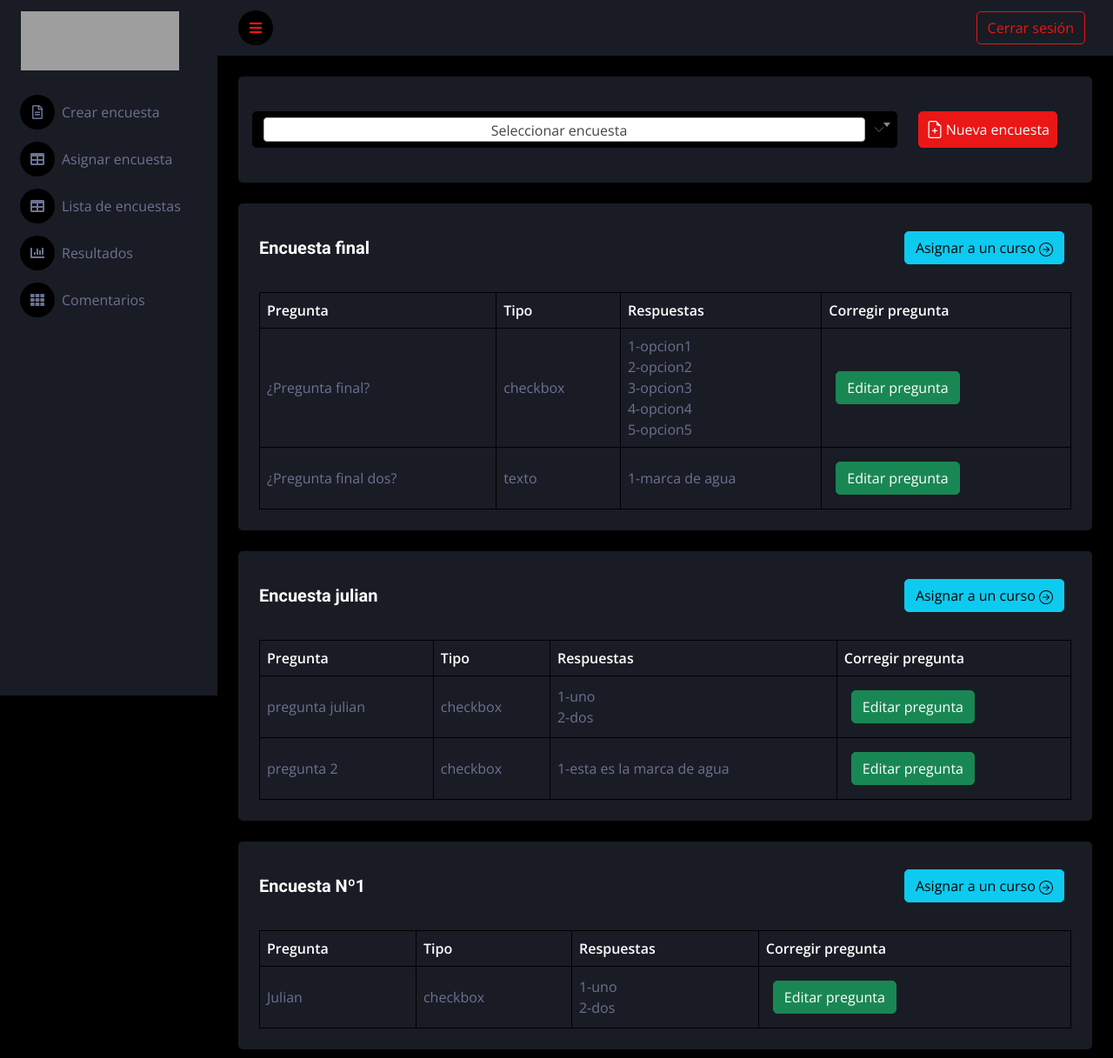
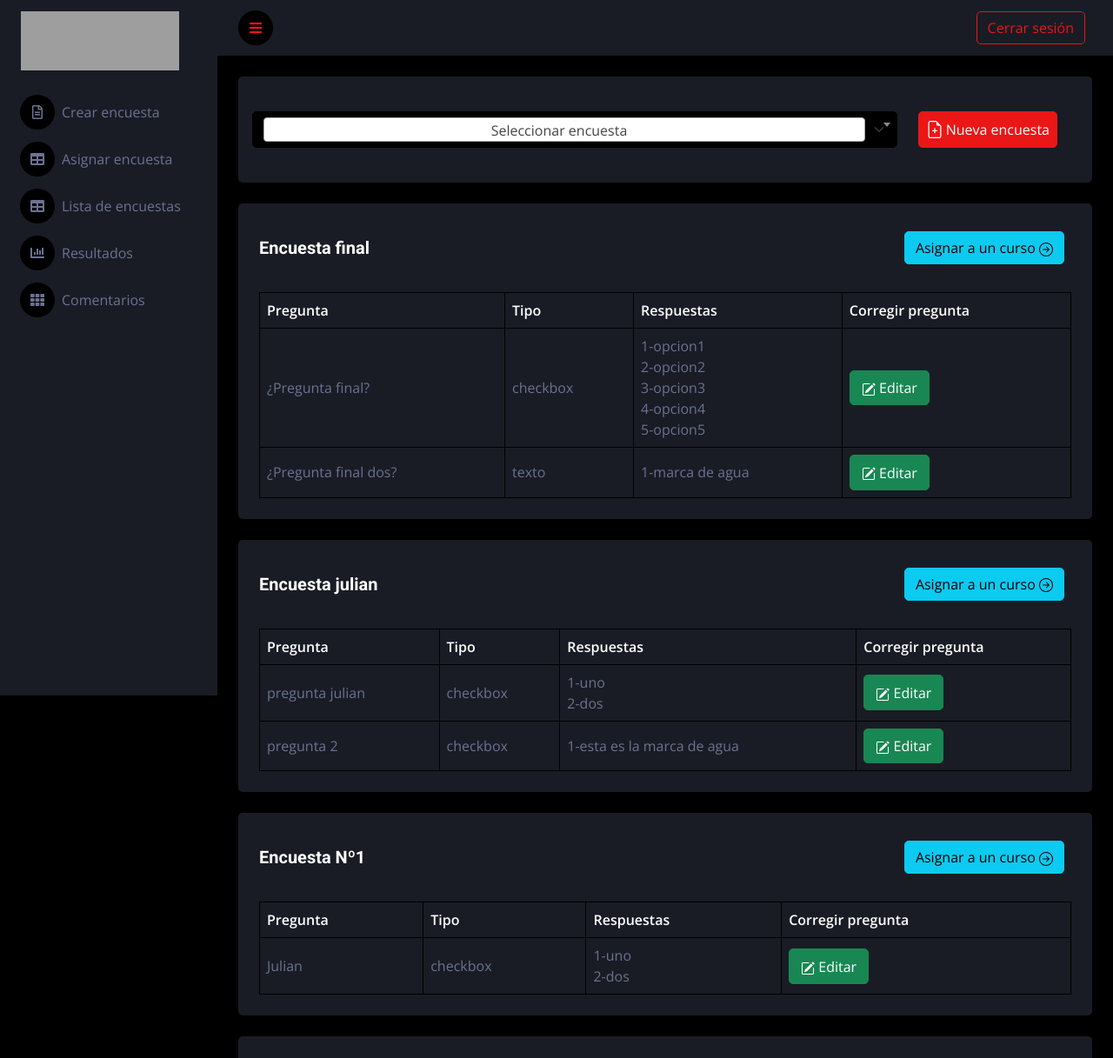
Before and after one commit to julianTesla/tesla_encuesta, a PHP site: page /listaEncuestas.php in a window 1280 px wide. Shown: the top 1217 px of the page at 87% size. Run offline with PHP 8.4, Linux system fonts and the light colour scheme; the visitor is signed in with stand-in values (Sample User, id 1); data comes from the database, SQL or seed files in the repository; some libraries are stand-ins or nearby versions; grey boxes are pictures that could not be loaded.

Commit message:
cambie boton editar pregunta

```diff
--- a/listaEncuestas.php
+++ b/listaEncuestas.php
@@ -115,7 +115,12 @@ while ($row2 = mysqli_fetch_array($resultado2)) {
 
                                 echo  '</td>
                         <td>
-                        <a href="modificar_preguntas.php?id_encuesta=' . $row2[0] . '&id_pregunta=' . $row3[1] . '" class="btn btn-success m-2">Editar pregunta</a> </td>
+                        <button class="btn btn-success">
+                        <a href="modificar_preguntas.php?id_encuesta=' . $row2[0] . '&id_pregunta=' . $row3[1] . '" class="btn btn-success p-0"><svg xmlns="http://www.w3.org/2000/svg" width="16" height="16" fill="currentColor" class="bi bi-pencil-square" viewBox="0 0 16 16">
+                            <path d="M15.502 1.94a.5.5 0 0 1 0 .706L14.459 3.69l-2-2L13.502.646a.5.5 0 0 1 .707 0l1.293 1.293zm-1.75 2.456-2-2L4.939 9.21a.5.5 0 0 0-.121.196l-.805 2.414a.25.25 0 0 0 .316.316l2.414-.805a.5.5 0 0 0 .196-.12l6.813-6.814z" />
+                            <path fill-rule="evenodd" d="M1 13.5A1.5 1.5 0 0 0 2.5 15h11a1.5 1.5 0 0 0 1.5-1.5v-6a.5.5 0 0 0-1 0v6a.5.5 0 0 1-.5.5h-11a.5.5 0 0 1-.5-.5v-11a.5.5 0 0 1 .5-.5H9a.5.5 0 0 0 0-1H2.5A1.5 1.5 0 0 0 1 2.5v11z" />
+                        </svg> Editar</a>
+                        </button> </td>
                     </tr>';
                             }
                         }
```
